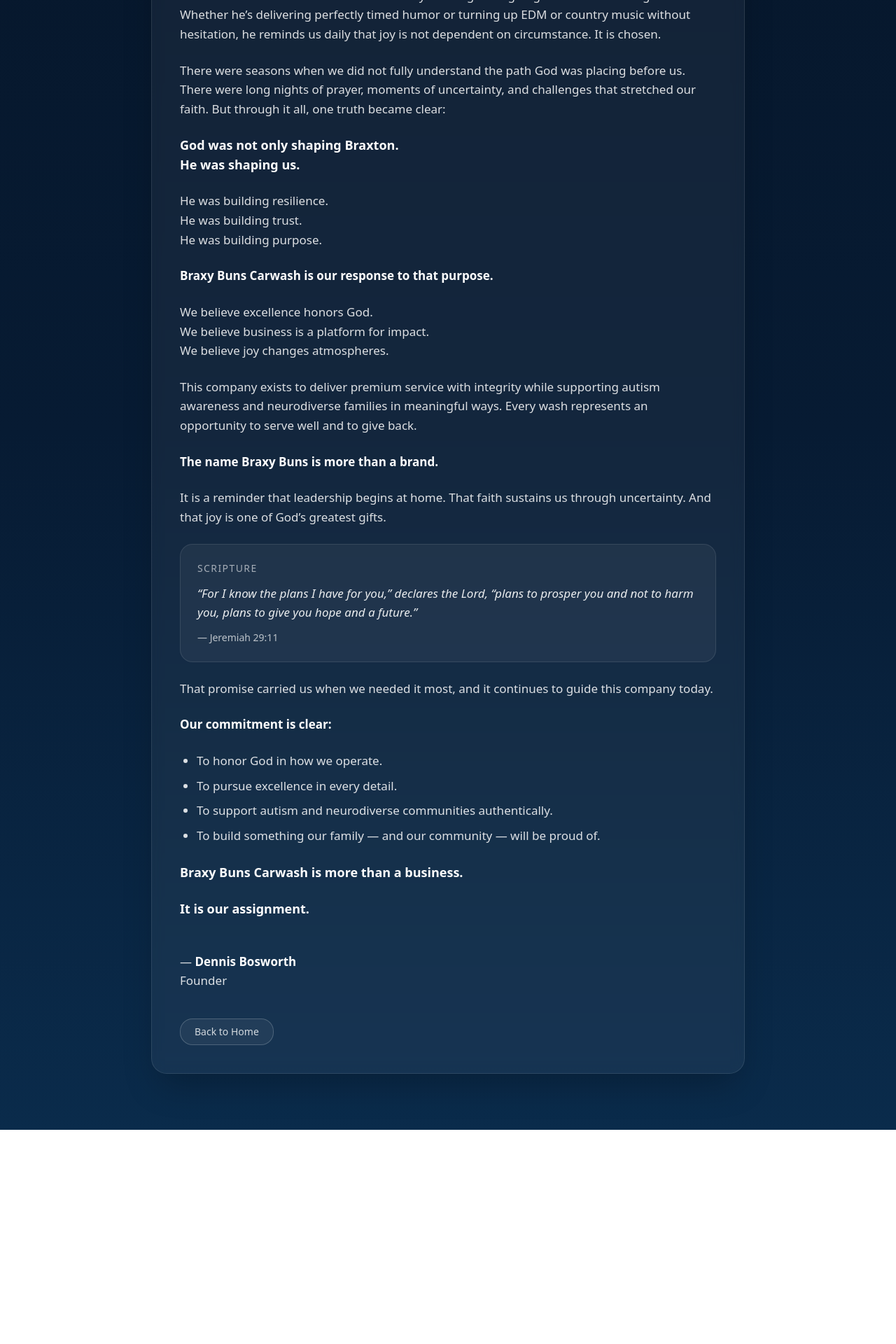
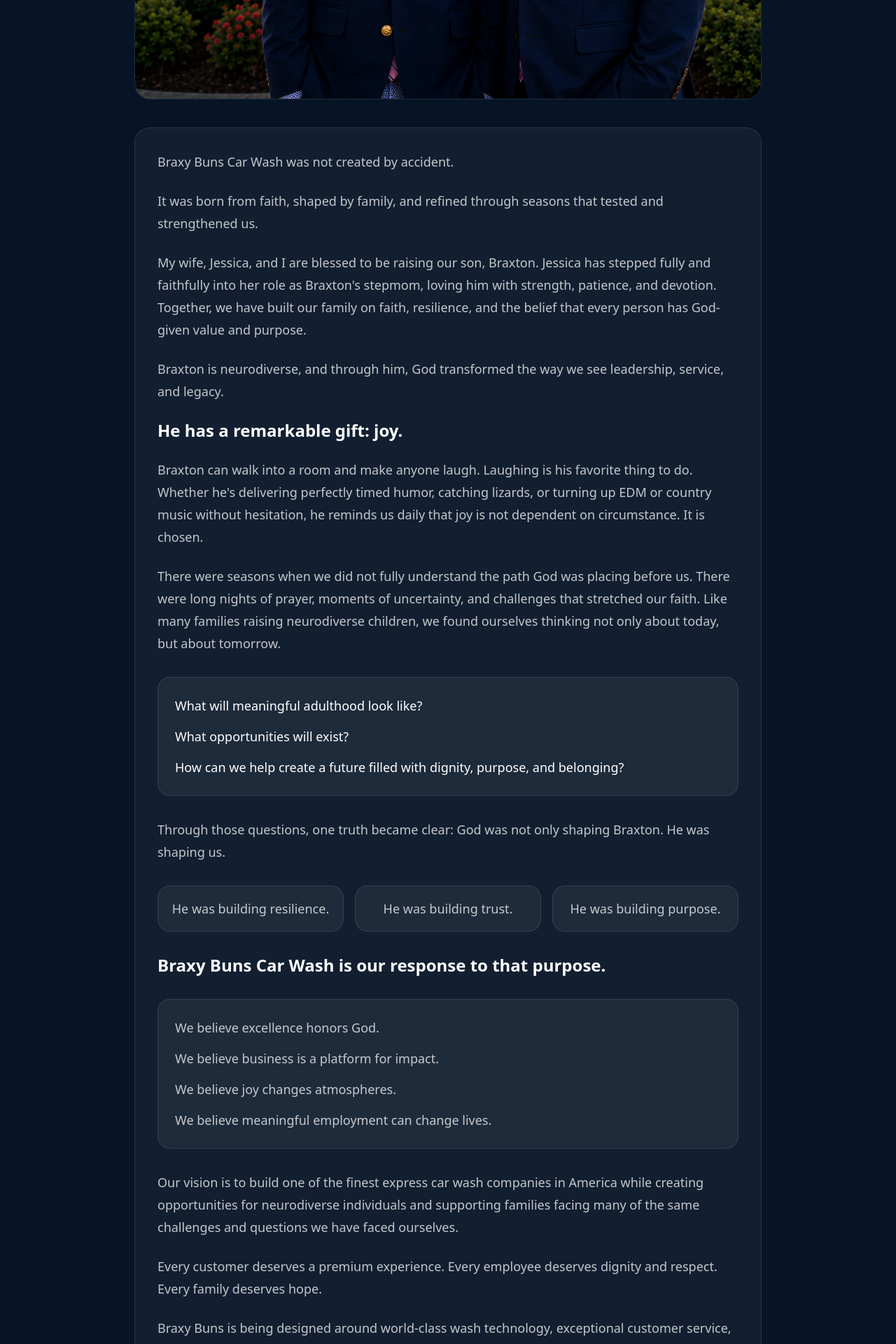
Before and after one commit to bosworde/braxy-buns-site, a Next.js app: page /founders-letter in a window 1280 px wide. Shown: the part 880-2800 px from the top of the page at 70% size. Before the commit the page ends 2494 px from the top, so only its background shows below. Built offline with nearby package versions, Linux system fonts and the light colour scheme.

Commit message:
Update founders letter with family imagery

```diff
--- a/app/founders-letter/page.tsx
+++ b/app/founders-letter/page.tsx
@@ -1,173 +1,213 @@
-
-import FounderHero from "./FounderHero";
-
-export const metadata = {
-  title: "Founder’s Letter | Braxy Buns Carwash",
-  description: "A letter from the founder of Braxy Buns Carwash.",
-};
-
-const AUTISM_GRADIENT =
-  "linear-gradient(90deg,#E40303 0%,#FF8C00 18%,#FFED00 34%,#008026 50%,#004DFF 68%,#750787 100%)";
-
-const INK = "#061426";
-const INK_2 = "#071b33";
-const INK_3 = "#0a2b4b";
+import SiteShell from "@/components/SiteShell";
 
 export default function FoundersLetterPage() {
   return (
-    <main
-      className="min-h-screen text-white"
-      style={{
-        backgroundImage: `linear-gradient(180deg, ${INK} 0%, ${INK_2} 60%, ${INK_3} 100%)`,
-      }}
-    >
-      <div className="mx-auto max-w-4xl px-6 py-20">
-        <FounderHero />
-
-        <div className="rounded-3xl border border-white/10 bg-white/5 p-10 shadow-2xl backdrop-blur">
-          <p className="text-sm uppercase tracking-widest text-white/60">
-            A Letter From the Founder
+    <SiteShell>
+      <main className="min-h-screen px-6 py-16 text-white">
+        <section className="mx-auto max-w-4xl">
+          <p className="text-sm uppercase tracking-[0.25em] text-white/50">
+            Founder&apos;s Letter
           </p>
 
-          <div
-            className="my-6 h-[2px] w-full rounded-full"
-            style={{ backgroundImage: AUTISM_GRADIENT }}
-          />
+          <h1 className="mt-4 text-4xl font-semibold sm:text-6xl">
+            A Letter From the Founder
+          </h1>
+<div className="mt-10 overflow-hidden rounded-3xl border border-white/10">
+  <img
+    src="/team/dennis-braxton-founder.png"
+    alt="Dennis and Braxton Bosworth"
+    className="w-full"
+  />
+</div>
+          <div className="mt-10 rounded-3xl border border-white/10 bg-white/5 p-8 text-lg leading-8 text-white/75 backdrop-blur">
+            <p>Braxy Buns Car Wash was not created by accident.</p>
 
-          <div className="space-y-6 text-[17px] leading-relaxed text-white/85">
-            <p className="font-medium text-white">
-              Braxy Buns Carwash was not created by accident.
-            </p>
-
-            <p>
+            <p className="mt-6">
               It was born from faith, shaped by family, and refined through
               seasons that tested and strengthened us.
             </p>
 
-            <p>
-              My wife, Jessica, and I are blessed to be raising our son, Braxton.
-              Jessica has stepped fully and faithfully into her role as Braxton’s
-              stepmom, loving him with strength, patience, and devotion. Together,
-              we have built our family on faith and resilience.
+            <p className="mt-6">
+              My wife, Jessica, and I are blessed to be raising our son,
+              Braxton. Jessica has stepped fully and faithfully into her role as
+              Braxton&apos;s stepmom, loving him with strength, patience, and
+              devotion. Together, we have built our family on faith, resilience,
+              and the belief that every person has God-given value and purpose.
             </p>
 
-            <p>
-              Braxton is neurodiverse, and through him, God transformed the way we
-              see leadership, purpose, and legacy.
+            <p className="mt-6">
+              Braxton is neurodiverse, and through him, God transformed the way
+              we see leadership, service, and legacy.
             </p>
 
-            <p className="font-semibold text-white text-lg">
-              He has a remarkable gift — joy.
+            <p className="mt-6 text-2xl font-semibold text-white">
+              He has a remarkable gift: joy.
             </p>
 
-            <p>
-              Braxton can walk into a room and make anyone laugh. Laughing is his
-              favorite thing to do. Whether he’s delivering perfectly timed humor
-              or turning up EDM or country music without hesitation, he reminds us
-              daily that joy is not dependent on circumstance. It is chosen.
+            <p className="mt-6">
+              Braxton can walk into a room and make anyone laugh. Laughing is
+              his favorite thing to do. Whether he&apos;s delivering perfectly
+              timed humor, catching lizards, or turning up EDM or country music
+              without hesitation, he reminds us daily that joy is not dependent
+              on circumstance. It is chosen.
             </p>
 
-            <p>
-              There were seasons when we did not fully understand the path God was
-              placing before us. There were long nights of prayer, moments of
-              uncertainty, and challenges that stretched our faith. But through it
-              all, one truth became clear:
+            <p className="mt-6">
+              There were seasons when we did not fully understand the path God
+              was placing before us. There were long nights of prayer, moments
+              of uncertainty, and challenges that stretched our faith. Like many
+              families raising neurodiverse children, we found ourselves
+              thinking not only about today, but about tomorrow.
             </p>
 
-            <p className="font-semibold text-white text-lg">
-              God was not only shaping Braxton.
-              <br />
-              He was shaping us.
-            </p>
-
-            <p>
-              He was building resilience.
-              <br />
-              He was building trust.
-              <br />
-              He was building purpose.
-            </p>
-
-            <p className="font-semibold text-white">
-              Braxy Buns Carwash is our response to that purpose.
-            </p>
-
-            <p>
-              We believe excellence honors God.
-              <br />
-              We believe business is a platform for impact.
-              <br />
-              We believe joy changes atmospheres.
-            </p>
-
-            <p>
-              This company exists to deliver premium service with integrity while
-              supporting autism awareness and neurodiverse families in meaningful
-              ways. Every wash represents an opportunity to serve well and to give
-              back.
-            </p>
-
-            <p className="font-semibold text-white">
-              The name Braxy Buns is more than a brand.
-            </p>
-
-            <p>
-              It is a reminder that leadership begins at home. That faith sustains
-              us through uncertainty. And that joy is one of God’s greatest gifts.
-            </p>
-
-            <div className="rounded-2xl border border-white/10 bg-white/5 p-6">
-              <p className="text-sm uppercase tracking-widest text-white/60">
-                Scripture
+            <div className="my-8 rounded-2xl border border-white/10 bg-white/5 p-6 text-white">
+              <p>What will meaningful adulthood look like?</p>
+              <p className="mt-3">What opportunities will exist?</p>
+              <p className="mt-3">
+                How can we help create a future filled with dignity, purpose,
+                and belonging?
               </p>
-              <p className="mt-3 text-[17px] leading-relaxed text-white/90 italic">
-                “For I know the plans I have for you,” declares the Lord, “plans
-                to prosper you and not to harm you, plans to give you hope and a
-                future.”
-              </p>
-              <p className="mt-3 text-sm text-white/70">— Jeremiah 29:11</p>
             </div>
 
             <p>
-              That promise carried us when we needed it most, and it continues to
-              guide this company today.
+              Through those questions, one truth became clear: God was not only
+              shaping Braxton. He was shaping us.
             </p>
 
-            <p className="font-semibold text-white">Our commitment is clear:</p>
+            <div className="my-8 grid gap-4 sm:grid-cols-3">
+              <div className="rounded-2xl border border-white/10 bg-white/5 p-4 text-center">
+                He was building resilience.
+              </div>
+              <div className="rounded-2xl border border-white/10 bg-white/5 p-4 text-center">
+                He was building trust.
+              </div>
+              <div className="rounded-2xl border border-white/10 bg-white/5 p-4 text-center">
+                He was building purpose.
+              </div>
+            </div>
 
-            <ul className="list-disc space-y-2 pl-6">
-              <li>To honor God in how we operate.</li>
-              <li>To pursue excellence in every detail.</li>
-              <li>To support autism and neurodiverse communities authentically.</li>
+            <p className="text-2xl font-semibold text-white">
+              Braxy Buns Car Wash is our response to that purpose.
+            </p>
+
+            <div className="my-8 rounded-2xl border border-white/10 bg-white/5 p-6">
+              <p>We believe excellence honors God.</p>
+              <p className="mt-3">We believe business is a platform for impact.</p>
+              <p className="mt-3">We believe joy changes atmospheres.</p>
+              <p className="mt-3">
+                We believe meaningful employment can change lives.
+              </p>
+            </div>
+
+            <p>
+              Our vision is to build one of the finest express car wash
+              companies in America while creating opportunities for neurodiverse
+              individuals and supporting families facing many of the same
+              challenges and questions we have faced ourselves.
+            </p>
+
+            <p className="mt-6">
+              Every customer deserves a premium experience. Every employee
+              deserves dignity and respect. Every family deserves hope.
+            </p>
+
+            <p className="mt-6">
+              Braxy Buns is being designed around world-class wash technology,
+              exceptional customer service, and a culture rooted in faith,
+              integrity, accountability, and kindness.
+            </p>
+
+            <p className="mt-6">
+              The name Braxy Buns is more than a brand. It is a reminder that
+              leadership begins at home, that faith sustains us through
+              uncertainty, that family gives us purpose, and that joy is one of
+              God&apos;s greatest gifts.
+            </p>
+<div className="mt-12 overflow-hidden rounded-3xl border border-white/10">
+  <img
+    src="/team/jessica-braxton-family.png"
+    alt="Jessica and Braxton Bosworth"
+    className="w-full"
+  />
+</div>
+
+<div className="mt-6 rounded-2xl border border-white/10 bg-white/5 p-6 text-center">
+  <h3 className="text-2xl font-semibold text-white">
+    Family is the Foundation
+  </h3>
+
+  <p className="mt-4 text-white/70">
+    Braxy Buns was inspired by our son Braxton and strengthened by our family's
+    commitment to faith, resilience, joy, and meaningful opportunity for
+    neurodiverse individuals.
+  </p>
+</div>
+            <h2 className="mt-10 text-3xl font-semibold text-white">
+              Our commitment is clear:
+            </h2>
+
+            <ul className="mt-6 space-y-3">
+              <li>• Honor God in how we operate.</li>
+              <li>• Pursue excellence in every detail.</li>
               <li>
-                To build something our family — and our community — will be proud
-                of.
+                • Support autism awareness and neurodiverse communities
+                authentically.
+              </li>
+              <li>• Create meaningful employment opportunities.</li>
+              <li>
+                • Build something our family, our employees, our investors, and
+                our community can be proud of.
               </li>
             </ul>
 
-            <p className="font-semibold text-white text-lg">
-              Braxy Buns Carwash is more than a business.
+            <blockquote className="mt-10 rounded-3xl border border-white/10 bg-white/5 p-6 text-white">
+              <p className="text-2xl font-semibold">
+                “For I know the plans I have for you,” declares the Lord,
+                “plans to prosper you and not to harm you, plans to give you
+                hope and a future.”
+              </p>
+              <p className="mt-4 text-white/60">— Jeremiah 29:11</p>
+            </blockquote>
+
+            <p className="mt-8">
+              That promise carried us when we needed it most, and it continues
+              to guide this company today.
             </p>
 
-            <p className="font-semibold text-white text-lg">It is our assignment.</p>
-
-            <p className="pt-6">
-              — <span className="font-semibold text-white">Dennis Bosworth</span>
-              <br />
-              Founder
+            <p className="mt-6">
+              Braxy Buns Car Wash is more than a business. It is a calling. It
+              is a responsibility. It is our assignment.
             </p>
 
-            <div className="pt-4">
-              <a
-                href="/"
-                className="inline-block rounded-2xl border border-white/20 bg-white/5 px-5 py-2 text-sm text-white/80 transition hover:bg-white/10 hover:text-white"
-              >
-                Back to Home
-              </a>
+            <div className="mt-10">
+              <p className="text-2xl font-semibold text-white">
+                — Dennis Bosworth
+              </p>
+              <p className="text-white/60">Founder, Braxy Buns Car Wash</p>
             </div>
           </div>
-        </div>
-      </div>
-    </main>
+
+          <div className="mt-10 flex flex-col gap-4 sm:flex-row">
+            <a
+              href="/careers"
+              className="rounded-2xl border border-white/10 bg-white/10 px-6 py-3 text-center font-semibold text-white"
+            >
+              Join Our Mission
+            </a>
+
+            <a
+              href="/future-location"
+              className="rounded-2xl px-6 py-3 text-center font-semibold text-white"
+              style={{
+                backgroundImage:
+                  "linear-gradient(90deg,#E40303,#FF8C00,#FFED00,#008026,#004DFF,#750787)",
+              }}
+            >
+              View Our Planned Flagship Location
+            </a>
+          </div>
+        </section>
+      </main>
+    </SiteShell>
   );
 }
--- a/app/our-story/page.tsx
+++ b/app/our-story/page.tsx
@@ -74,7 +74,7 @@
               </h3>
 
               <p className="text-white/60 text-sm">
-                Co-Founder
+                Co-Founder & Community Impact Lead
               </p>
 
               <p className="mt-4 text-sm text-white/70">
@@ -99,7 +99,7 @@
               </h3>
 
               <p className="text-white/60 text-sm">
-                The Inspiration Behind Braxy Buns
+                The Inspiration Behind Our Mission
               </p>
 
               <p className="mt-4 text-sm text-white/70">
```
Also changed, not shown: public/team/dennis-braxton-founder.png (added), 1 other file (tests, documents, lock files or other folders).
